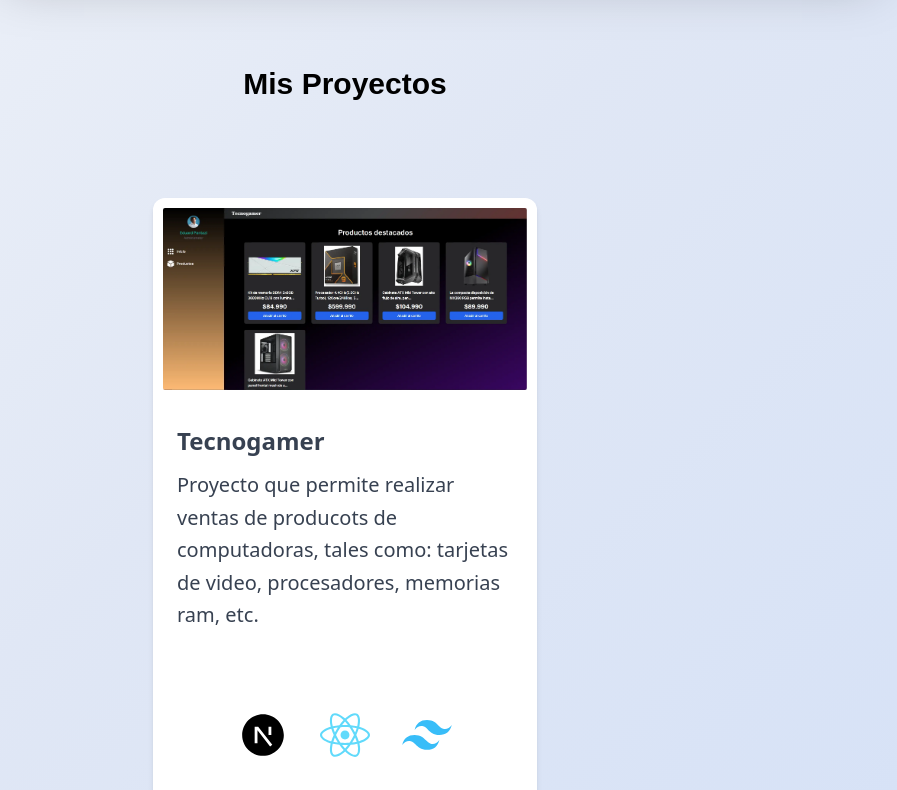
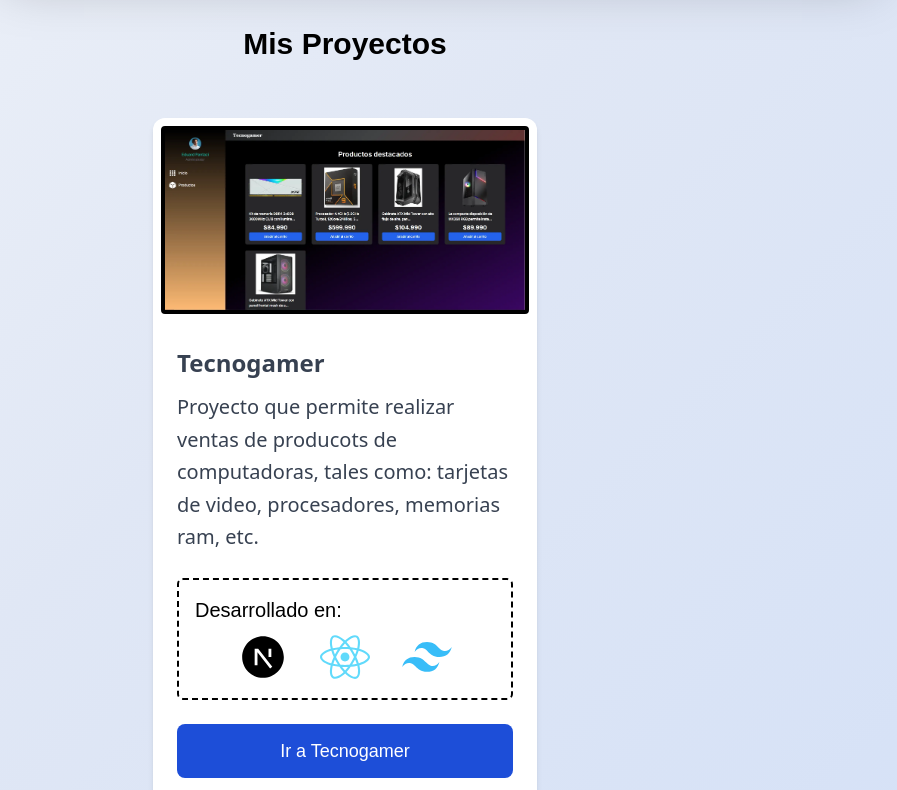
Before and after one commit to Hesllar/mi-blog, a Next.js app: page / in a window 1280 px wide. Shown: the part 520-1310 px from the top of the page, without its empty margins (295-1192 px from the left). Built offline with nearby package versions, Linux system fonts and the light colour scheme.

Commit message:
se añaden nuevas clases tailwind

```diff
--- a/src/app/page.tsx
+++ b/src/app/page.tsx
@@ -15,7 +15,7 @@
 
 export default function Home() {
   return (
-    <main className=" flex flex-col items-center my-32 justify-center mx-8 sm:mx-14 md:mx-24 gap-24">
+    <main className=" flex flex-col items-center my-32 justify-center mx-8 sm:mx-14 md:mx-24 gap-14">
       <About />
       <MyProyects proyects={proyects} />
     </main>
--- a/src/components/card/CardItem.tsx
+++ b/src/components/card/CardItem.tsx
@@ -17,7 +17,7 @@
         <div className="relative m-0 overflow-hidden text-gray-700 bg-transparent rounded-none shadow-none bg-clip-border p-2">
           <Image
             src={image}
-            className="object-contain border-2 border-white rounded"
+            className="object-contain border-4 border-black rounded dark:border-white dark:border-2"
             alt="ui/ux review check"
           />
         </div>
@@ -30,8 +30,10 @@
           </p>
         </div>
         <div className="px-6">
-          <div className="border-dashed border-2 rounded-md border-white p-4">
-            <h4 className="text-white text-xl">Desarrollado en:</h4>
+          <div className="border-dashed border-2 rounded-md border-black p-4 dark:border-white">
+            <h4 className="text-black text-xl dark:text-white">
+              Desarrollado en:
+            </h4>
             <div className="flex gap-8 mt-2 justify-center">
               <RiNextjsFill
                 size={50}
```
